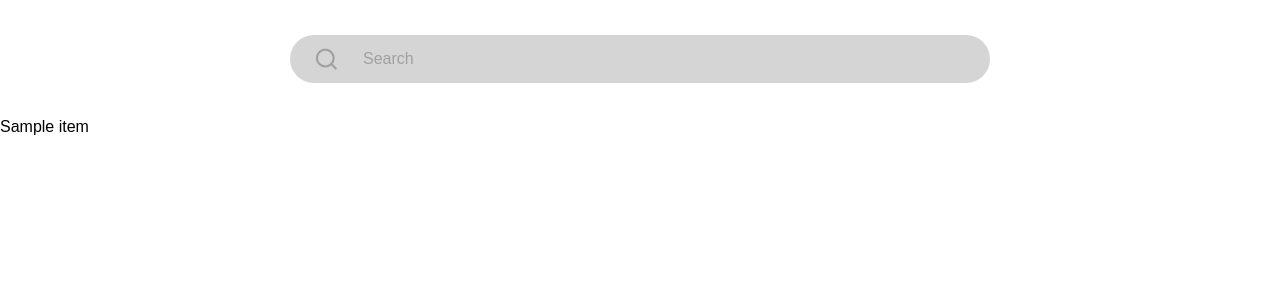
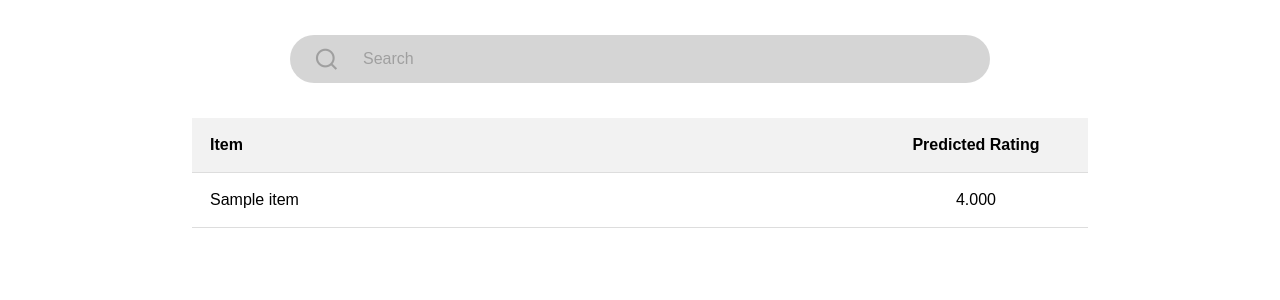
Before and after one commit to MyTaeyeon/Neighbor-based-CF, a Flask app: template template/index.html in a window 1280 px wide. Shown: the part 96-396 px from the top of the page. Run offline with Flask 3, Linux system fonts and the light colour scheme; the template is opened without the code that fills it: most values are stand-ins (such as "Sample title", 1, 10 or a date in 2020); parts of the project's set-up code (start-up, migrations or seed data) failed here and were passed over.

Commit message:
update: home page

```diff
--- a/App.py
+++ b/App.py
@@ -1,4 +1,4 @@
-from flask import Flask, render_template
+from flask import Flask, render_template, request
 from CF import CF
 import pandas as pd
 
@@ -6,16 +6,22 @@ app = Flask(__name__, template_folder='template')
 
 # Load data
 columns = ['User_id', 'Movie_id', 'Rating', 'timestamp']
-test_data = pd.read_csv('./ml-100k/u.data', sep='\t', names=columns, encoding='latin-1')
-testing_data = test_data.pivot(index='Movie_id', columns='User_id', values='Rating').values
+ratings_info = pd.read_csv('./ml-100k/u.data', sep='\t', names=columns, encoding='latin-1')
+ratings_matrix = ratings_info.pivot(index='Movie_id', columns='User_id', values='Rating').values
 
-cf = CF(testing_data)
+cf = CF(ratings_matrix, 40)
 cf.fit()
+
+columns = ['Movie_id', 'Movie_name', 'Year', 'none', 'links', '0', '1', '2', '3', '4', '5', '6', '7', '8', '9', '10', '11', '12', '13', '14', '15', '16', '17', '18']
+movies = pd.read_csv("./ml-100k/u.item", sep='|', names=columns, encoding='latin-1')
+
 
 @app.route('/')
 def index():
-    recommended_items = cf.recommend(100)
-    return render_template('index.html', recommended_items=recommended_items)
+    recommended_items = cf.recommend(93)
+    for idx in range(len(recommended_items)):
+        recommended_items[idx]['item'] = movies['Movie_name'][recommended_items[idx]['item']]
+    return render_template('index.html', recommended_movies=recommended_items)
 
 if __name__ == '__main__':
     app.run(debug=True)
--- a/static/style.css
+++ b/static/style.css
@@ -67,3 +67,17 @@ nav i:hover {
     padding: 0 10px;
     font-size: 25px;
 }
+
+table {
+    margin: auto;
+    width: 70%;
+    border-collapse: collapse;
+}
+th, td {
+    padding: 18px;
+    text-align: left;
+    border-bottom: 1px solid #ddd;
+}
+th {
+    background-color: #f2f2f2;
+}
--- a/template/index.html
+++ b/template/index.html
@@ -18,11 +18,21 @@
             <input class="search-input" type="search" placeholder="Search">
         </div>
     </form>
-    <ul>
-        {% for item in recommended_items %}
-            <li>{{ item }}</li>
-        {% endfor %}
-    </ul>
-
+    <table>
+        <thead>
+            <tr>
+                <th>Item</th>
+                <th style="width: 25%; text-align: center;">Predicted Rating</th>
+            </tr>
+        </thead>
+        <tbody>
+            {% for movie in recommended_movies %}
+                <tr>
+                    <td>{{ movie.item }}</td>
+                    <td style="text-align: center;">{{ '{:.3f}'.format(movie.rating) }}</td>
+                </tr>
+            {% endfor %}
+        </tbody>
+    </table>
 </body>
 </html>
```
Also changed, not shown: CF.py (+8 -20 lines).
